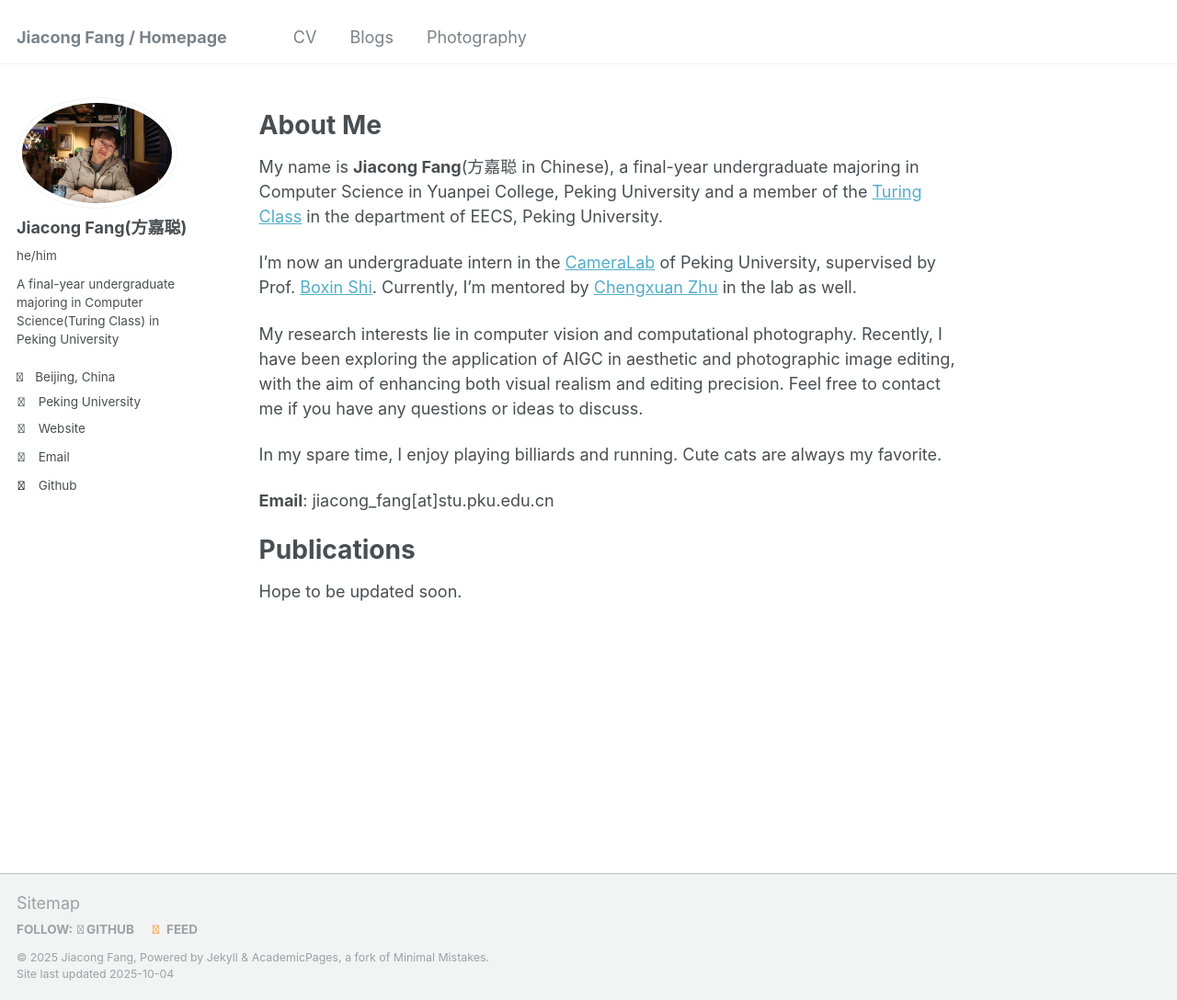
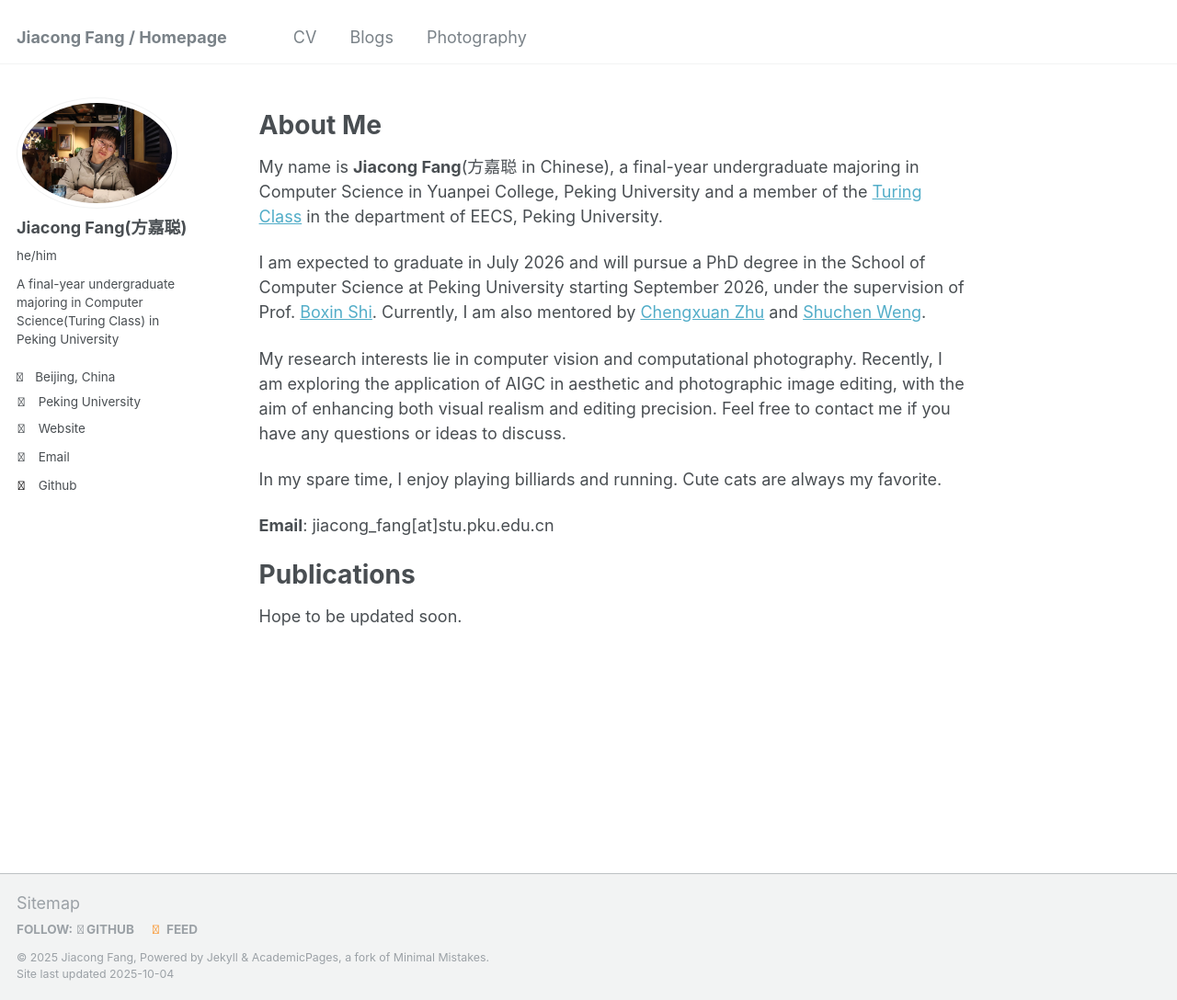
Before and after one commit to jiacongfang/jiacongfang.github.io, a Jekyll site: the page built from _pages/about.md, in a window 1280 px wide and 1088 px high. Shown: the whole window at 92% size. Built offline with Jekyll 4.4.1, drawn with Linux system fonts in a browser that asks for light colours.

Commit message:
Add: update

```diff
--- a/_pages/about.md
+++ b/_pages/about.md
@@ -9,9 +9,9 @@ redirect_from:
 # About Me
 My name is **Jiacong Fang**(方嘉聪 in Chinese), a final-year undergraduate majoring in Computer Science in Yuanpei College, Peking University and  a member of the [Turing Class](https://cfcs.pku.edu.cn/english/research/turing_program/introduction1/index.htm) in the department of EECS, Peking University.
 
-I'm now an undergraduate intern in the [CameraLab](https://camera.pku.edu.cn) of Peking University, supervised by Prof. [Boxin Shi](https://ci.idm.pku.edu.cn). Currently, I'm mentored by [Chengxuan Zhu](https://freebutuselesssoul.github.io) in the lab as well.
+I am expected to graduate in July 2026 and will pursue a PhD degree in the School of Computer Science at Peking University starting September 2026, under the supervision of  Prof. [Boxin Shi](https://camera.pku.edu.cn). Currently, I am also mentored by [Chengxuan Zhu](https://freebutuselesssoul.github.io) and [Shuchen Weng](https://shuchenweng.github.io).
 
-My research interests lie in computer vision and computational photography. Recently, I have been exploring the application of AIGC in aesthetic and photographic image editing, with the aim of enhancing both visual realism and editing precision. Feel free to contact me if you have any questions or ideas to discuss.
+My research interests lie in computer vision and computational photography. Recently, I am exploring the application of AIGC in aesthetic and photographic image editing, with the aim of enhancing both visual realism and editing precision. Feel free to contact me if you have any questions or ideas to discuss.
 
 In my spare time, I enjoy playing billiards and running. Cute cats are always my favorite.
 
```
